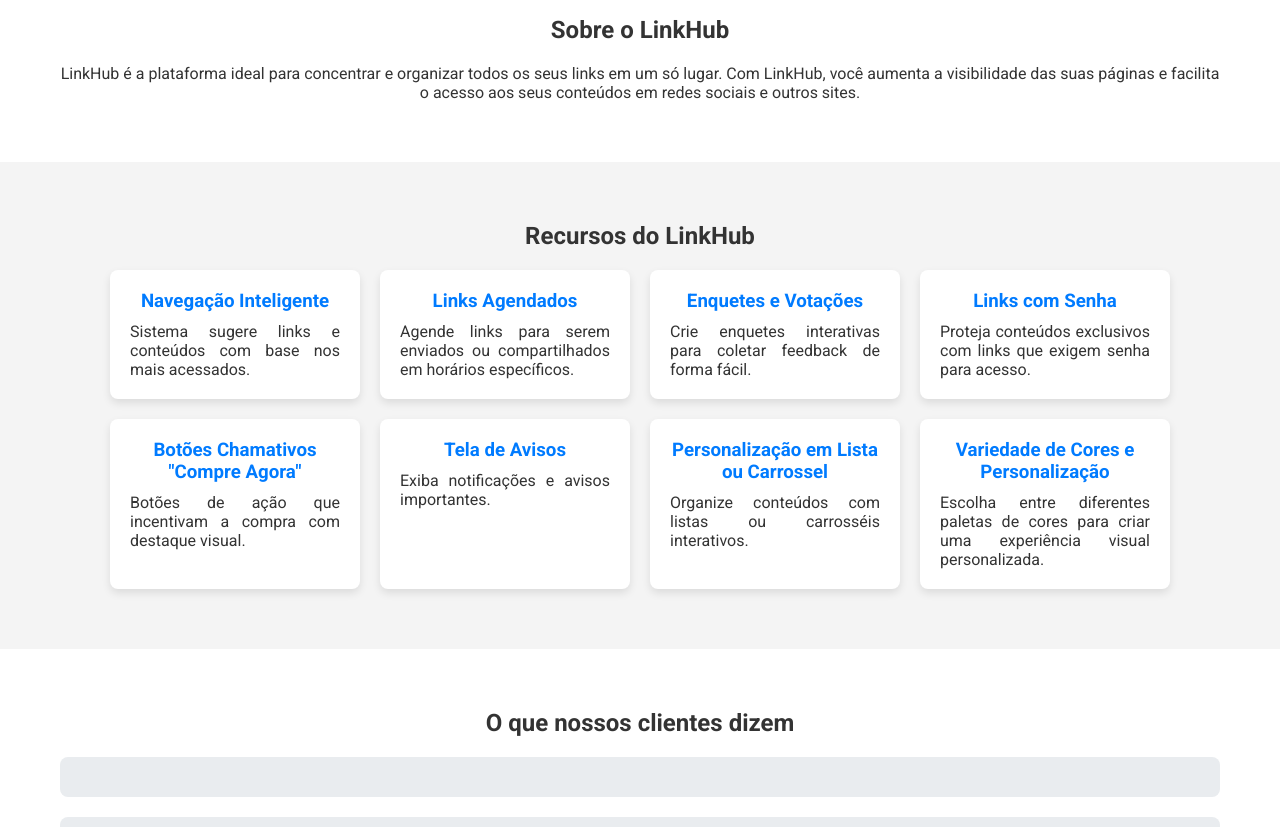
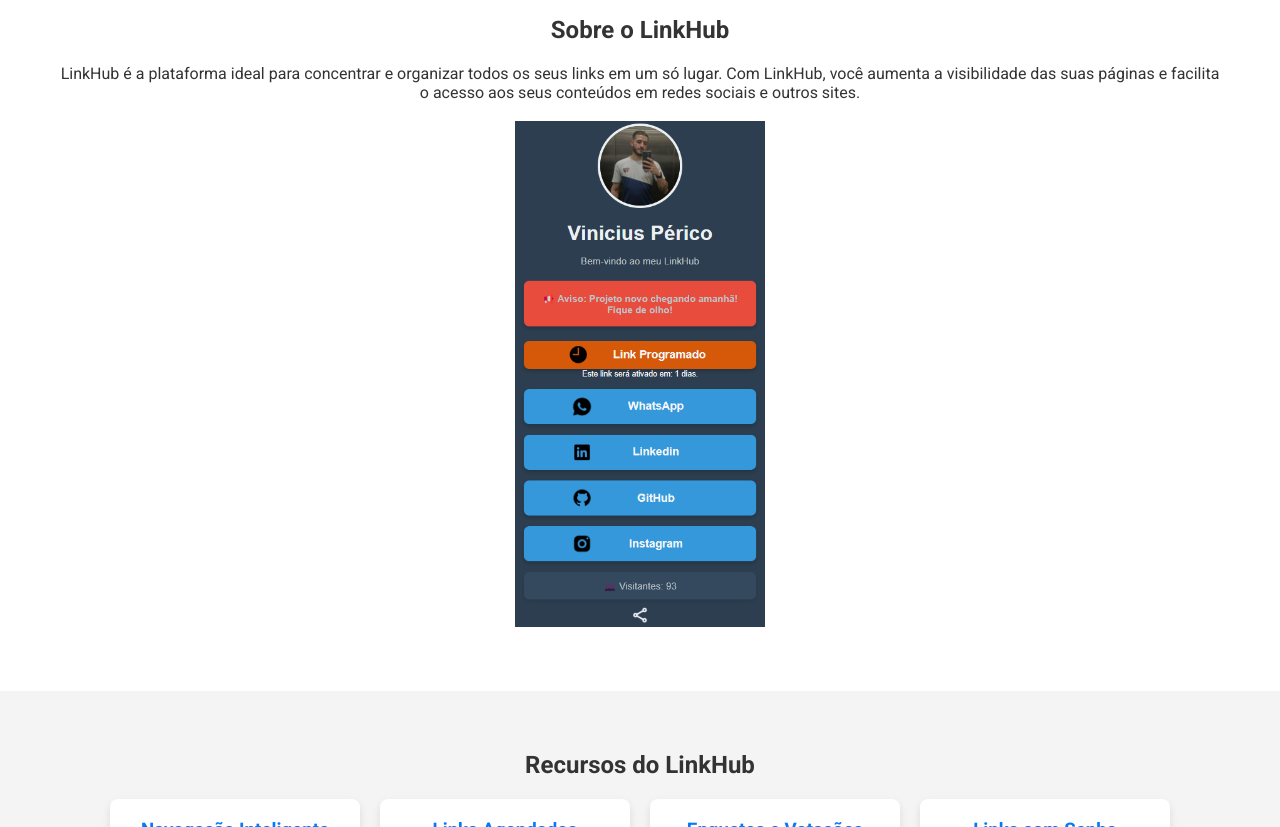
Before and after one commit to viniciusperico/LinkHub-page, a plain HTML site: page index.html in a window 1280 px wide. Shown: the part 520-1347 px from the top of the page. Drawn offline with Linux system fonts and the light colour scheme.

Commit message:
Update index.html

```diff
--- a/index.html
+++ b/index.html
@@ -61,6 +61,8 @@
           suas páginas e facilita o acesso aos seus conteúdos em redes sociais e
           outros sites.
         </p>
+        <br>
+        <img src="assets/image/produto.png" alt="Imagem de destaque do produto" class="hero-image" width="250px"/>
       </div>
     </section>
 
```
